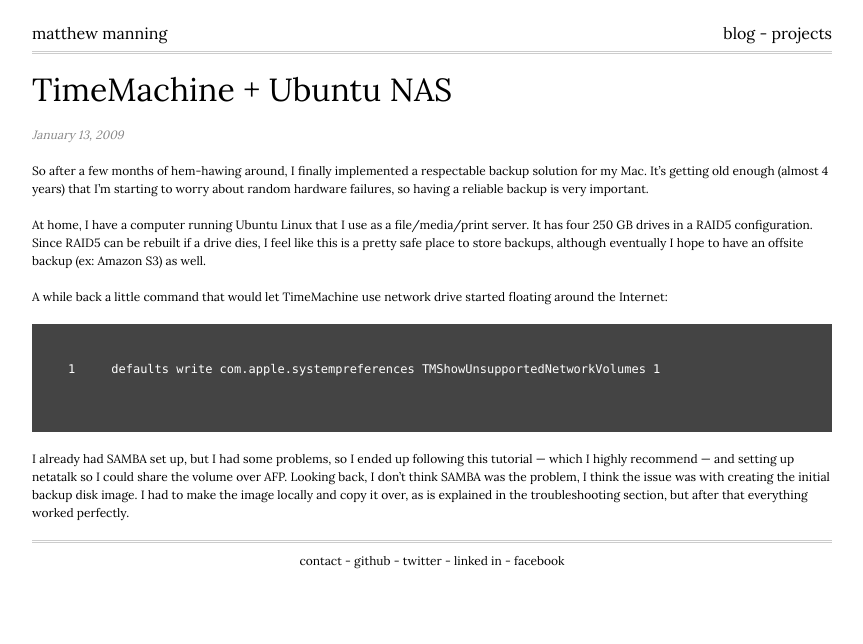
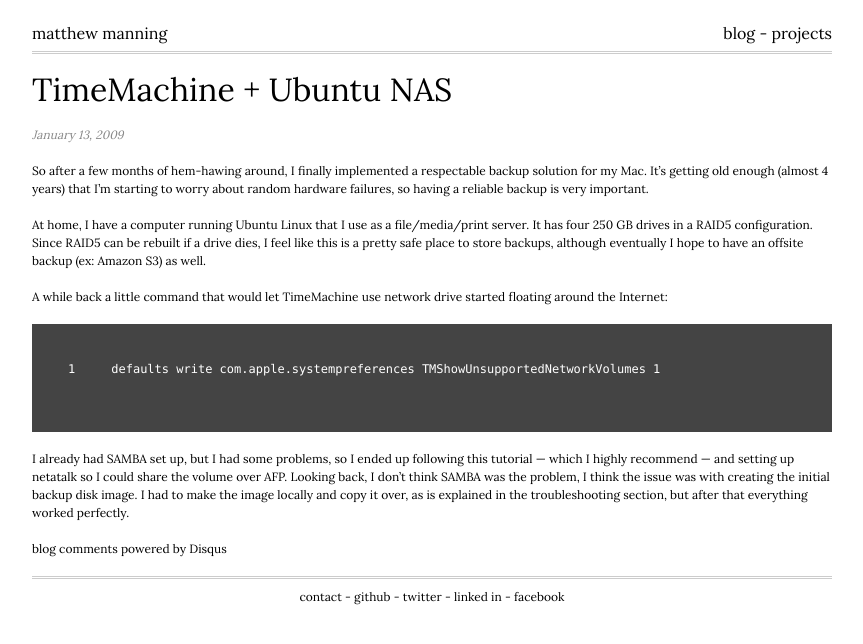
Before and after one commit to mattmanning/mattmanning.github.com, a Jekyll site: the page built from _posts/2009-01-13-TimeMachine-Ubuntu-NAS.md, in a window 1280 px wide. Shown: the top 644 px of the page, without its empty margins (208-1071 px from the left). Built offline with Jekyll 4.4.1, drawn with Linux system fonts in a browser that asks for light colours; Markdown is read by kramdown in place of the engine named in the settings; comment, search, counter and statistics services are not loaded.

Commit message:
Add disqus comments

```diff
--- a/_layouts/posts.html
+++ b/_layouts/posts.html
@@ -14,3 +15,18 @@
   <footer>
   </footer>
 </article>
+<p>
+  {{ if page.comments }}
+    <div id="disqus_thread"></div>
+    <script type="text/javascript">
+        var disqus_shortname  = 'mwmanning';
+        (function() {
+            var dsq = document.createElement('script'); dsq.type = 'text/javascript'; dsq.async = true;
+            dsq.src = 'http://' + disqus_shortname + '.disqus.com/embed.js';
+            (document.getElementsByTagName('head')[0] || document.getElementsByTagName('body')[0]).appendChild(dsq);
+        })();
+    </script>
+    <noscript>Please enable JavaScript to view the <a href="http://disqus.com/?ref_noscript">comments powered by Disqus.</a></noscript>
+    <a href="http://disqus.com" class="dsq-brlink">blog comments powered by <span class="logo-disqus">Disqus</span></a>
+  {{ endif }}
+<p>
```
Also changed, not shown: other parts of _layouts/posts.html (+1 -0 lines).
